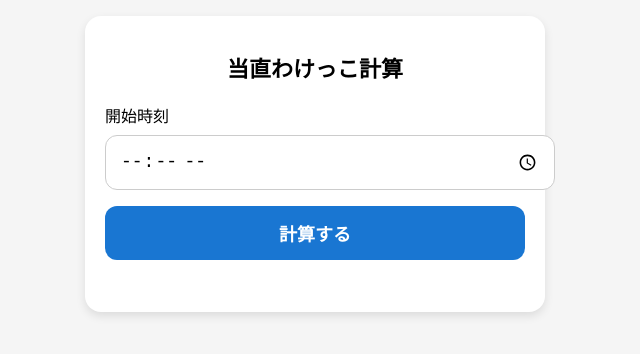
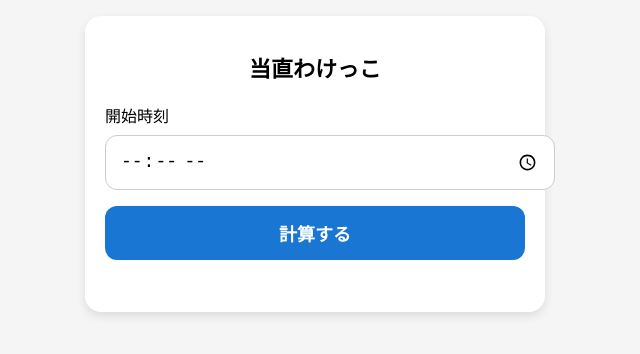
Before and after one commit to marusan0227/erwalkin, a plain HTML site: page index.html in a window 1280 px wide. Shown: the whole page, without its empty margins (325-965 px from the left). Drawn offline with Linux system fonts and the light colour scheme.

Commit message:
index.html

```diff
--- a/index.html
+++ b/index.html
@@ -3,7 +3,7 @@
 <head>
   <meta charset="UTF-8">
   <meta name="viewport" content="width=device-width, initial-scale=1.0">
-  <title>当直わけっこ計算</title>
+  <title>当直わけっこ</title>
 
   <style>
     body {
@@ -65,7 +65,7 @@
 
 <body>
   <div class="card">
-    <h1>当直わけっこ計算</h1>
+    <h1>当直わけっこ</h1>
 
     <label>開始時刻</label>
     <input type="time" id="startTime">
```
